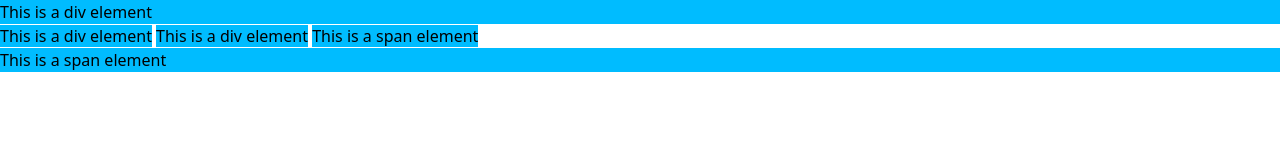
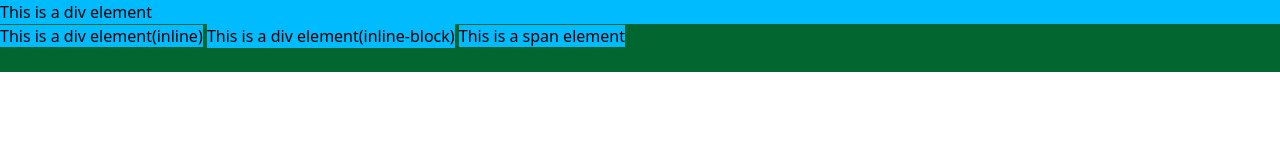
Before and after one commit to AnkitSharmaDev/ClassK23BM, a website: page TailwindCss/pro/DisplayLayout.html in a window 1280 px wide. Drawn offline with Linux system fonts and the light colour scheme.

Commit message:
modified

```diff
--- a/TailwindCss/pro/DisplayLayout.html
+++ b/TailwindCss/pro/DisplayLayout.html
@@ -12,17 +12,20 @@
     <title>Tailwind CSS</title>
   </head>
   <body>
+    <div class="bg-green-800">
      <div class="bg-sky-400">This is a div element</div>
-     <div class="bg-sky-400 inline">This is a div element</div>
+     <div class="bg-sky-400 inline">This is a div element(inline)</div>
 
-     <div class="bg-sky-400 inline">This is a div element</div>
+     <div class="bg-sky-400 inline-block">This is a div element(inline-block)</div>
 
 
 
      <span class="bg-sky-400 ">This is a span element</span>
-     <span class="bg-sky-400 block">This is a span element</span>
+     <span class="bg-sky-400 block invisible">This is a span element</span>
 
 
 
+    </div>
+
   </body>
 </html>
```
Also changed, not shown: TailwindCss/src/output.css, 1 other file.
